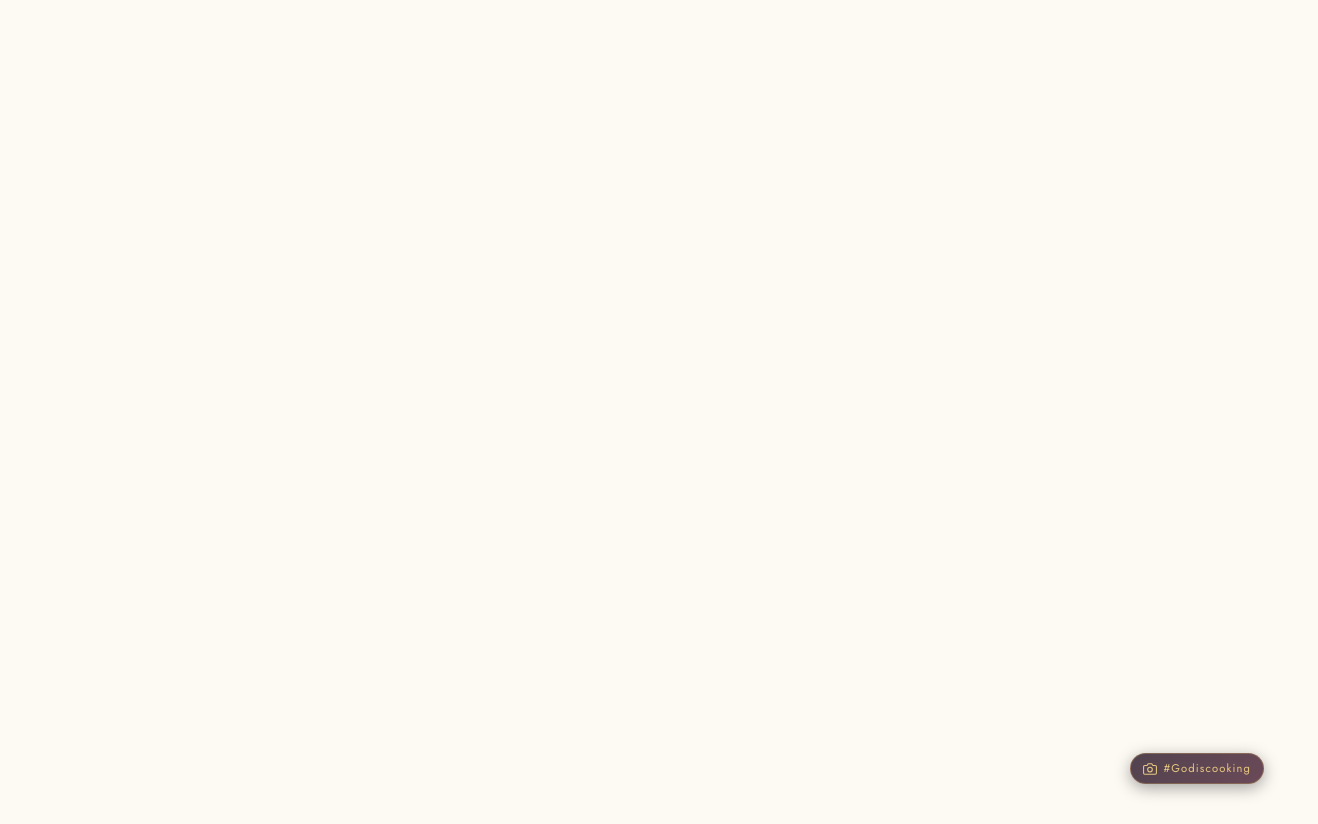
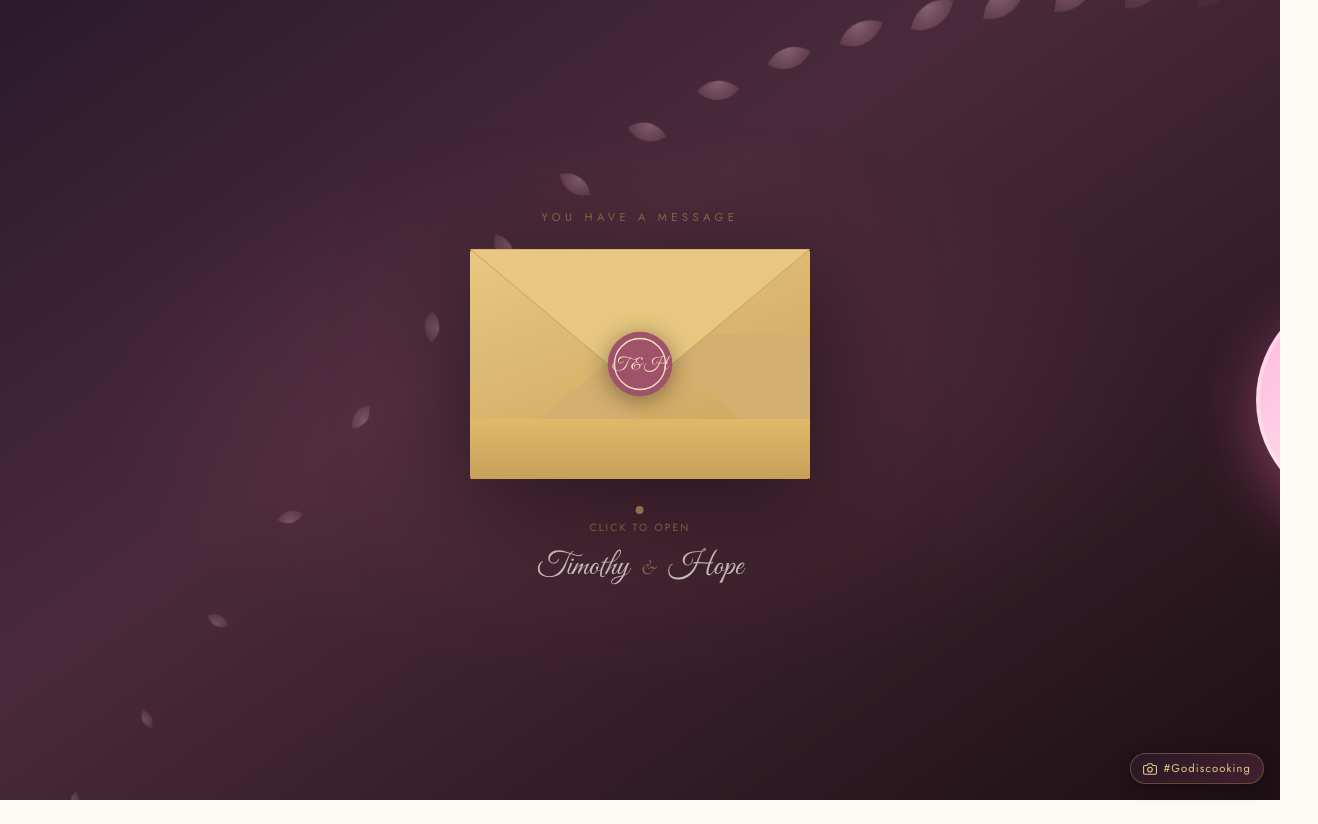
Before and after one commit to Trilly-1/wedding-site, a React (Vite) app: page / in a window 1280 px wide. Shown: the whole page, 1318 px wide, since content can reach past the window. After the commit the page ends 800 px from the top, so only its background shows below. Built offline with nearby package versions, Linux system fonts and the light colour scheme; a web font is replaced by a local one.

Commit message:
✨ Slower, more natural animations! Avatars sway gently, approach from far outside, hug near envelope ❤️

```diff
--- a/src/components/EnvelopeIntro.jsx
+++ b/src/components/EnvelopeIntro.jsx
@@ -11,19 +11,25 @@
     style.textContent = `
       @keyframes moveLeftToHug {
         0% {
-          transform: translateX(0) translateY(0) scale(1);
+          transform: translateX(0) translateY(0) scale(1) rotateZ(0deg);
+        }
+        50% {
+          transform: translateX(60px) translateY(-8px) scale(1) rotateZ(-2deg);
         }
         100% {
-          transform: translateX(140px) translateY(0) scale(1) rotateZ(-5deg);
+          transform: translateX(120px) translateY(0) scale(1) rotateZ(-3deg);
         }
       }
 
       @keyframes moveRightToHug {
         0% {
-          transform: translateX(0) translateY(0) scale(1);
+          transform: translateX(0) translateY(0) scale(1) rotateZ(0deg);
+        }
+        50% {
+          transform: translateX(-60px) translateY(-8px) scale(1) rotateZ(2deg);
         }
         100% {
-          transform: translateX(-140px) translateY(0) scale(1) rotateZ(5deg);
+          transform: translateX(-120px) translateY(0) scale(1) rotateZ(3deg);
         }
       }
 
@@ -52,7 +58,7 @@
       @keyframes flyInFromLeft {
         0% {
           opacity: 0;
-          transform: translateX(-150px) translateY(-50px) scale(0.5);
+          transform: translateX(-250px) translateY(-30px) scale(0.6);
         }
         100% {
           opacity: 1;
@@ -63,11 +69,29 @@
       @keyframes flyInFromRight {
         0% {
           opacity: 0;
-          transform: translateX(150px) translateY(-50px) scale(0.5);
+          transform: translateX(250px) translateY(-30px) scale(0.6);
         }
         100% {
           opacity: 1;
           transform: translateX(0) translateY(0) scale(1);
+        }
+      }
+
+      @keyframes sway-left {
+        0%, 100% {
+          transform: translateY(0px) rotateZ(-1deg);
+        }
+        50% {
+          transform: translateY(-8px) rotateZ(-0.5deg);
+        }
+      }
+
+      @keyframes sway-right {
+        0%, 100% {
+          transform: translateY(0px) rotateZ(1deg);
+        }
+        50% {
+          transform: translateY(-8px) rotateZ(0.5deg);
         }
       }
 
@@ -130,30 +154,40 @@
       }
 
       .animate-move-left-to-hug {
-        animation: moveLeftToHug 1.5s ease-in-out forwards;
-        animation-delay: 2.5s;
+        animation: moveLeftToHug 3.5s ease-in-out forwards;
+        animation-delay: 3s;
       }
 
       .animate-move-right-to-hug {
-        animation: moveRightToHug 1.5s ease-in-out forwards;
-        animation-delay: 2.5s;
+        animation: moveRightToHug 3.5s ease-in-out forwards;
+        animation-delay: 3s;
       }
 
       .animate-dive-in-left {
         animation: diveIntoEnvelope-left 0.8s ease-in forwards;
-        animation-delay: 4s;
+        animation-delay: 6.5s;
       }
 
       .animate-dive-in-right {
         animation: diveIntoEnvelope-right 0.8s ease-in forwards;
-        animation-delay: 4s;
+        animation-delay: 6.5s;
       }
 
       .animate-fly-in-left {
-        animation: flyInFromLeft 1.2s cubic-bezier(0.34, 1.56, 0.64, 1) forwards;
+        animation: flyInFromLeft 2s cubic-bezier(0.34, 1.56, 0.64, 1) forwards;
       }
 
       .animate-fly-in-right {
+        animation: flyInFromRight 2s cubic-bezier(0.34, 1.56, 0.64, 1) forwards;
+      }
+
+      .animate-sway-left {
+        animation: sway-left 2.5s ease-in-out infinite;
+      }
+
+      .animate-sway-right {
+        animation: sway-right 2.5s ease-in-out infinite;
+      }
         animation: flyInFromRight 1.2s cubic-bezier(0.34, 1.56, 0.64, 1) forwards;
       }
 
@@ -191,15 +225,15 @@
   useEffect(() => {
     if (stage === 'idle') {
       const timer1 = setTimeout(() => {
-        // After avatars clap (at 4.6s), show hearts and start transition
+        // After avatars move close (hug moment ~5.5s), show hearts and start transition
         setShowFireworks(true)
         setLeaving(true)
-      }, 4600)
+      }, 5500)
 
       const timer2 = setTimeout(() => {
-        // After fade out animation, go to main page
+        // After dive completes, go to main page
         onEnter()
-      }, 5500)
+      }, 7500)
 
       return () => {
         clearTimeout(timer1)
@@ -207,6 +241,7 @@
       }
     }
   }, [stage, onEnter])
+
 
   const handleEnvelopeClick = () => {
     if (stage !== 'idle') return
@@ -252,7 +287,7 @@
         <div className="absolute inset-0 z-40 flex items-center justify-center pointer-events-none" style={{ opacity: leaving ? 0 : 1, transition: 'opacity 0.7s ease' }}>
           {/* LEFT AVATAR - Timothy (TALL) - Starts on LEFT of envelope */}
           <div className="absolute animate-fly-in-left animate-move-left-to-hug hidden md:block" style={{ animationDelay: '0s', left: '-200px' }}>
-            <div className="relative w-64 h-64 mx-auto animate-float">
+            <div className="relative w-64 h-64 mx-auto animate-float animate-sway-left">
               <div className="absolute inset-0 rounded-full animate-pulse-glow" />
               <div
                 className="w-full h-full rounded-full flex items-center justify-center relative overflow-hidden"
@@ -311,7 +346,7 @@
 
           {/* RIGHT AVATAR - Hope (SHORT) - Starts on RIGHT of envelope */}
           <div className="absolute animate-fly-in-right animate-move-right-to-hug hidden md:block" style={{ animationDelay: '0.2s', right: '-200px' }}>
-            <div className="relative w-56 h-56 mx-auto animate-float" style={{ animationDelay: '0.3s' }}>
+            <div className="relative w-56 h-56 mx-auto animate-float animate-sway-right" style={{ animationDelay: '0.3s' }}>
               <div className="absolute inset-0 rounded-full animate-pulse-glow" />
               <div
                 className="w-full h-full rounded-full flex items-center justify-center relative overflow-hidden"
```
